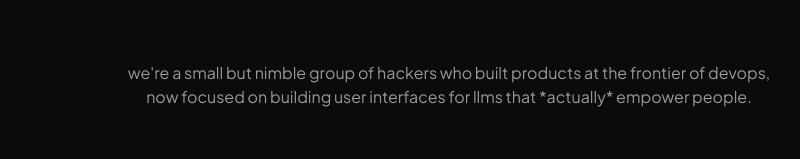
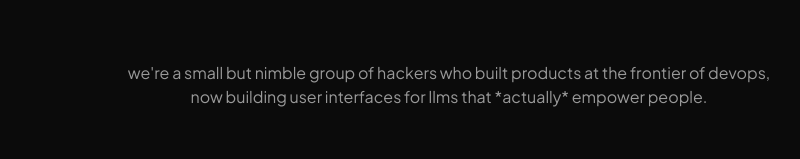
Before and after one commit to runebookai/runebook-public, a plain HTML site: page index.html in a window 1280 px wide. Shown: the part 185-344 px from the top of the page, without its empty margins (191-991 px from the left). Drawn offline with Linux system fonts and the light colour scheme.

Commit message:
Update index.html

```diff
--- a/index.html
+++ b/index.html
@@ -173,7 +173,7 @@
 
         <div class="content-section">
             <p class="blurb">
-                we're a small but nimble group of hackers who built products at the frontier of devops, now focused on building user interfaces for llms that *actually* empower people.
+                we're a small but nimble group of hackers who built products at the frontier of devops, now building user interfaces for llms that *actually* empower people.
             </p>
         </div>
 
```
